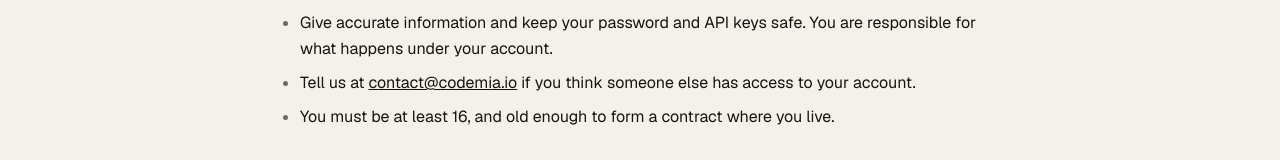
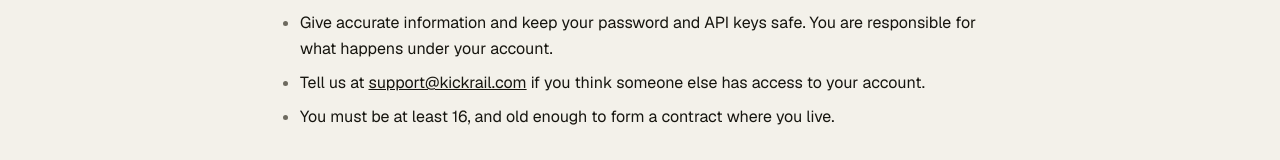
Before and after one commit to Railhq/kickrail, a Next.js app in the folder web/: page /terms in a window 1280 px wide. Shown: the part 708-868 px from the top of the page. Built offline with nearby package versions, Linux system fonts and the light colour scheme.

Commit message:
Legal pages: kickrail.com contact and support addresses (#9)
contact@kickrail.com for terms and data questions, support@kickrail.com
for account help.

```diff
--- a/web/src/app/(legal)/privacy/page.tsx
+++ b/web/src/app/(legal)/privacy/page.tsx
@@ -1,7 +1,7 @@
 import type { Metadata } from "next";
 import Link from "next/link";
 import { C, H2, List, P, Title } from "../../docs/ui";
-import { CONTACT_EMAIL, UPDATED } from "@/lib/legal";
+import { CONTACT_EMAIL, SUPPORT_EMAIL, UPDATED } from "@/lib/legal";
 
 export const metadata: Metadata = {
   title: "Privacy policy",
@@ -10,6 +10,7 @@ export const metadata: Metadata = {
 };
 
 const mail = <a href={`mailto:${CONTACT_EMAIL}`} className="underline">{CONTACT_EMAIL}</a>;
+const support = <a href={`mailto:${SUPPORT_EMAIL}`} className="underline">{SUPPORT_EMAIL}</a>;
 
 export default function Privacy() {
   return (
@@ -127,7 +128,7 @@ export default function Privacy() {
       </P>
 
       <H2>Contact</H2>
-      <P>{mail}</P>
+      <P>Questions about these terms or your data: {mail}. Help with your account: {support}.</P>
     </>
   );
 }
--- a/web/src/app/(legal)/terms/page.tsx
+++ b/web/src/app/(legal)/terms/page.tsx
@@ -1,7 +1,7 @@
 import type { Metadata } from "next";
 import Link from "next/link";
 import { H2, List, P, Title } from "../../docs/ui";
-import { CONTACT_EMAIL, UPDATED } from "@/lib/legal";
+import { CONTACT_EMAIL, SUPPORT_EMAIL, UPDATED } from "@/lib/legal";
 
 export const metadata: Metadata = {
   title: "Terms of service",
@@ -10,6 +10,7 @@ export const metadata: Metadata = {
 };
 
 const mail = <a href={`mailto:${CONTACT_EMAIL}`} className="underline">{CONTACT_EMAIL}</a>;
+const support = <a href={`mailto:${SUPPORT_EMAIL}`} className="underline">{SUPPORT_EMAIL}</a>;
 
 export default function Terms() {
   return (
@@ -34,7 +35,7 @@ export default function Terms() {
       <H2>Accounts</H2>
       <List>
         <li>Give accurate information and keep your password and API keys safe. You are responsible for what happens under your account.</li>
-        <li>Tell us at {mail} if you think someone else has access to your account.</li>
+        <li>Tell us at {support} if you think someone else has access to your account.</li>
         <li>You must be at least 16, and old enough to form a contract where you live.</li>
       </List>
 
@@ -106,7 +107,7 @@ export default function Terms() {
       <P>These terms are governed by the laws of the United States of America.</P>
 
       <H2>Contact</H2>
-      <P>{mail}</P>
+      <P>Questions about these terms or your data: {mail}. Help with your account: {support}.</P>
     </>
   );
 }
--- a/web/src/lib/legal.ts
+++ b/web/src/lib/legal.ts
@@ -1,3 +1,4 @@
 /** Shared by the terms and privacy pages. Bump UPDATED whenever either page changes. */
-export const CONTACT_EMAIL = "contact@codemia.io";
+export const CONTACT_EMAIL = "contact@kickrail.com";
+export const SUPPORT_EMAIL = "support@kickrail.com";
 export const UPDATED = "October 19, 2026";
```
